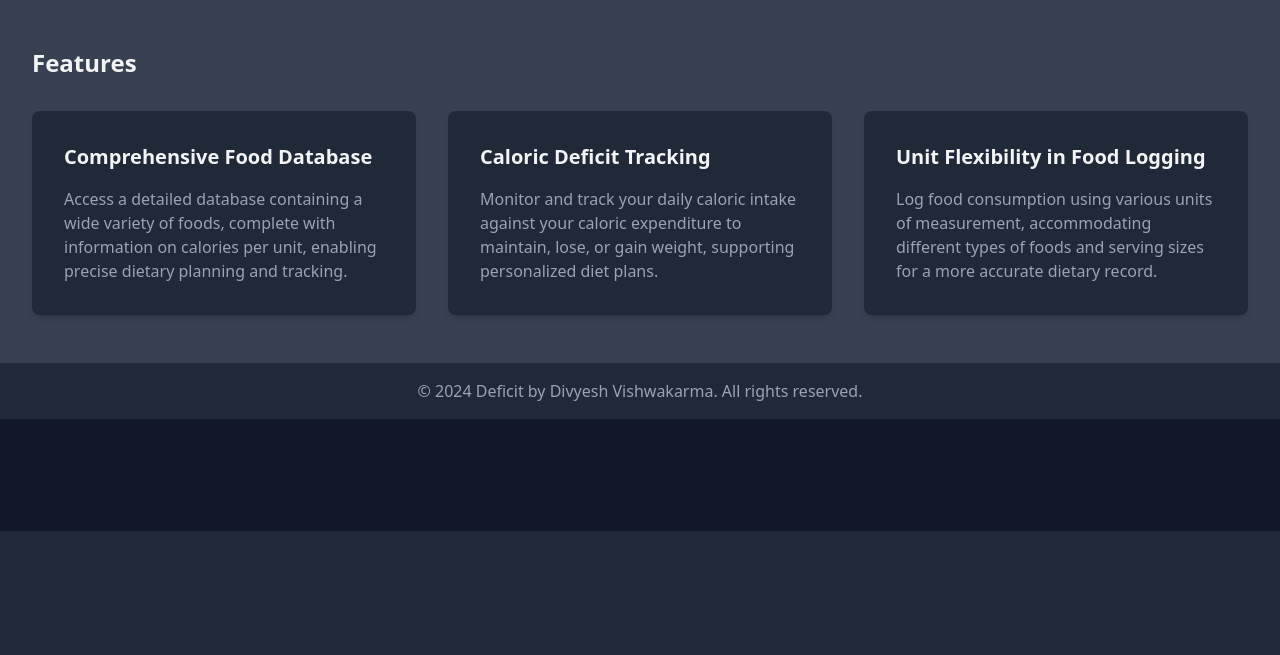
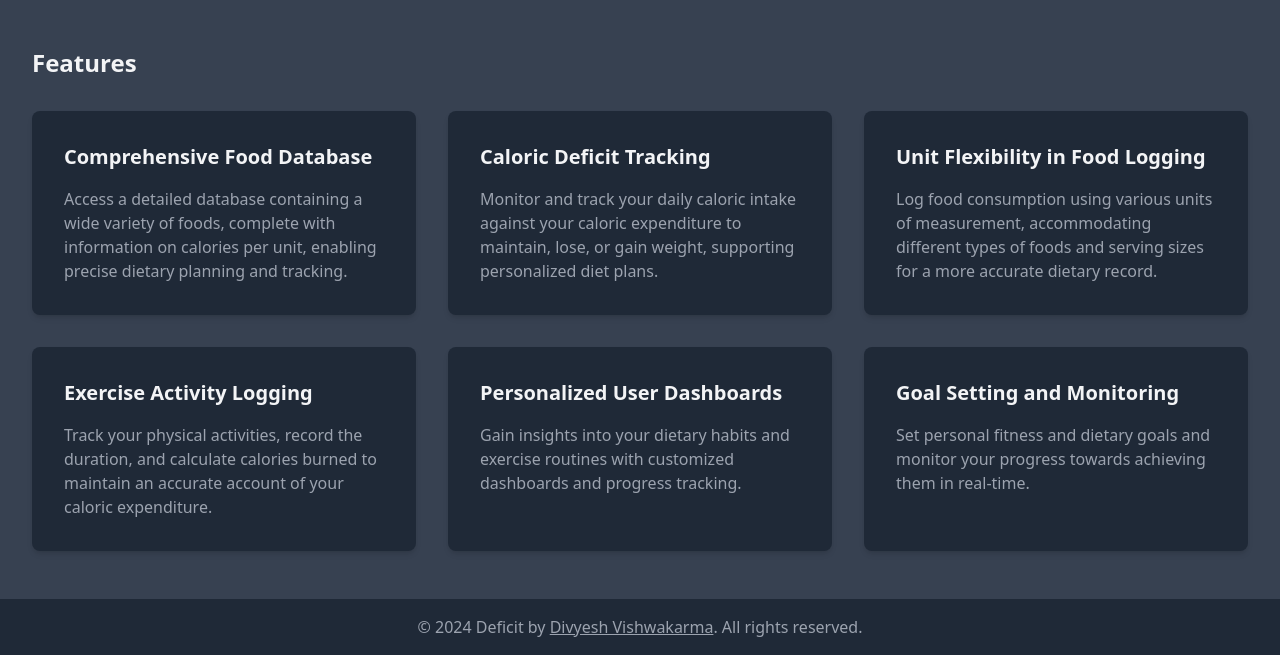
Before and after one commit to divyesh1099/Deficit-API, a Django app: page / in a window 1280 px wide. Shown: the part 269-924 px from the top of the page. Before the commit the page ends 800 px from the top, so only its background shows below. Run offline with Django 5.2, Linux system fonts and the light colour scheme; some libraries are stand-ins or nearby versions.

Commit message:
Add Exercise API

```diff
--- a/home/admin.py
+++ b/home/admin.py
@@ -2,4 +2,6 @@ from django.contrib import admin
 from .models import *
 
 admin.site.register(Food)
+admin.site.register(Exercise)
 admin.site.register(UserFood)
+admin.site.register(UserExercise)
--- a/home/templates/home/index.html
+++ b/home/templates/home/index.html
@@ -45,6 +45,21 @@
                         <h3 class="text-xl font-bold text-gray-100">Unit Flexibility in Food Logging</h3>
                         <p class="mt-4 text-gray-400">Log food consumption using various units of measurement, accommodating different types of foods and serving sizes for a more accurate dietary record.</p>
                     </div>
+                    <!-- Feature 4 -->
+                    <div class="p-8 bg-gray-800 rounded-lg shadow-md">
+                        <h3 class="text-xl font-bold text-gray-100">Exercise Activity Logging</h3>
+                        <p class="mt-4 text-gray-400">Track your physical activities, record the duration, and calculate calories burned to maintain an accurate account of your caloric expenditure.</p>
+                    </div>
+                    <!-- Feature 5 -->
+                    <div class="p-8 bg-gray-800 rounded-lg shadow-md">
+                        <h3 class="text-xl font-bold text-gray-100">Personalized User Dashboards</h3>
+                        <p class="mt-4 text-gray-400">Gain insights into your dietary habits and exercise routines with customized dashboards and progress tracking.</p>
+                    </div>
+                    <!-- Feature 6 -->
+                    <div class="p-8 bg-gray-800 rounded-lg shadow-md">
+                        <h3 class="text-xl font-bold text-gray-100">Goal Setting and Monitoring</h3>
+                        <p class="mt-4 text-gray-400">Set personal fitness and dietary goals and monitor your progress towards achieving them in real-time.</p>
+                    </div>
                 </div>
             </div>
         </section>
@@ -52,7 +67,7 @@
 
     <footer class="bg-gray-800">
         <div class="max-w-7xl mx-auto py-4 px-5 sm:px-6 lg:px-8">
-            <p class="text-center text-gray-400">© 2024 Deficit by <a href="https://www.linkedin.com/in/divyesh-vishwakarma-621197175/" target="_blank">Divyesh Vishwakarma</a>. All rights reserved.</p>
+            <p class="text-center text-gray-400">© 2024 Deficit by <a href="https://www.linkedin.com/in/divyesh-vishwakarma-621197175/" target="_blank"><u>Divyesh Vishwakarma</u></a>. All rights reserved.</p>
         </div>
     </footer>
 
--- a/home/urls.py
+++ b/home/urls.py
@@ -4,7 +4,10 @@ app_name='home'
 urlpatterns = [
     path('', views.index, name='index'),
     path('foods/', views.FoodList.as_view(), name='food-list'),
+    path('exercises/', views.ExerciseList.as_view(), name='exercise-list'),
     path('register/', views.UserCreate.as_view(), name='user_register'),
     path('userfoods/', views.UserFoodListCreate.as_view(), name='userfood-list-create'),
     path('userfoods/<int:pk>/', views.UserFoodRetrieveUpdateDestroy.as_view(), name='userfood-detail'),
+    path('userexercises/', views.UserExerciseListCreate.as_view(), name='userexercise-list-create'),
+    path('userexercises/<int:pk>/', views.UserExerciseRetrieveUpdateDestroy.as_view(), name='userexercise-detail'),
 ]
--- a/home/views.py
+++ b/home/views.py
@@ -56,3 +56,42 @@ class FoodList(APIView):
         foods = Food.objects.all()
         serializer = FoodSerializer(foods, many=True)
         return Response(serializer.data)
+
+
+class ExerciseList(APIView):
+    def get(self, request, format=None):
+        exercises = Exercise.objects.all()
+        serializer = ExerciseSerializer(exercises, many=True)
+        return Response(serializer.data)
+
+# List and create user exercises
+class UserExerciseListCreate(generics.ListCreateAPIView):
+    queryset = UserExercise.objects.all()
+    serializer_class = UserExerciseSerializer
+    permission_classes = [IsAuthenticated]
+
+    def get_queryset(self):
+        # Ensure a user sees only their own exercise entries
+        return UserExercise.objects.filter(user=self.request.user)
+
+    def perform_create(self, serializer):
+        # Automatically set the user to the current user
+        serializer.save(user=self.request.user)
+
+# Retrieve, Update, Delete UserExercise
+class UserExerciseRetrieveUpdateDestroy(generics.RetrieveUpdateDestroyAPIView):
+    queryset = UserExercise.objects.all()
+    serializer_class = UserExerciseSerializer
+    permission_classes = [IsAuthenticated]
+
+    def get_queryset(self):
+        # Ensure a user can only manipulate their own exercise entries
+        return UserExercise.objects.filter(user=self.request.user)
+
+    def update(self, request, *args, **kwargs):
+        user_exercise = self.get_object()
+        # Check if 'duration' is in the request and if it is set to 0
+        if 'duration' in request.data and request.data['duration'] == 0:
+            user_exercise.delete()  # Delete the user exercise entry
+            return Response({'detail': 'User exercise entry deleted because duration was set to 0.'}, status=status.HTTP_204_NO_CONTENT)
+        return super().update(request, *args, **kwargs)
```
Also changed, not shown: home/models.py (+19 -1 lines), home/serializers.py (+11 -0 lines), README.md, home/migrations/0002_exercise.py (added), home/migrations/0003_userexercise.py (added).
